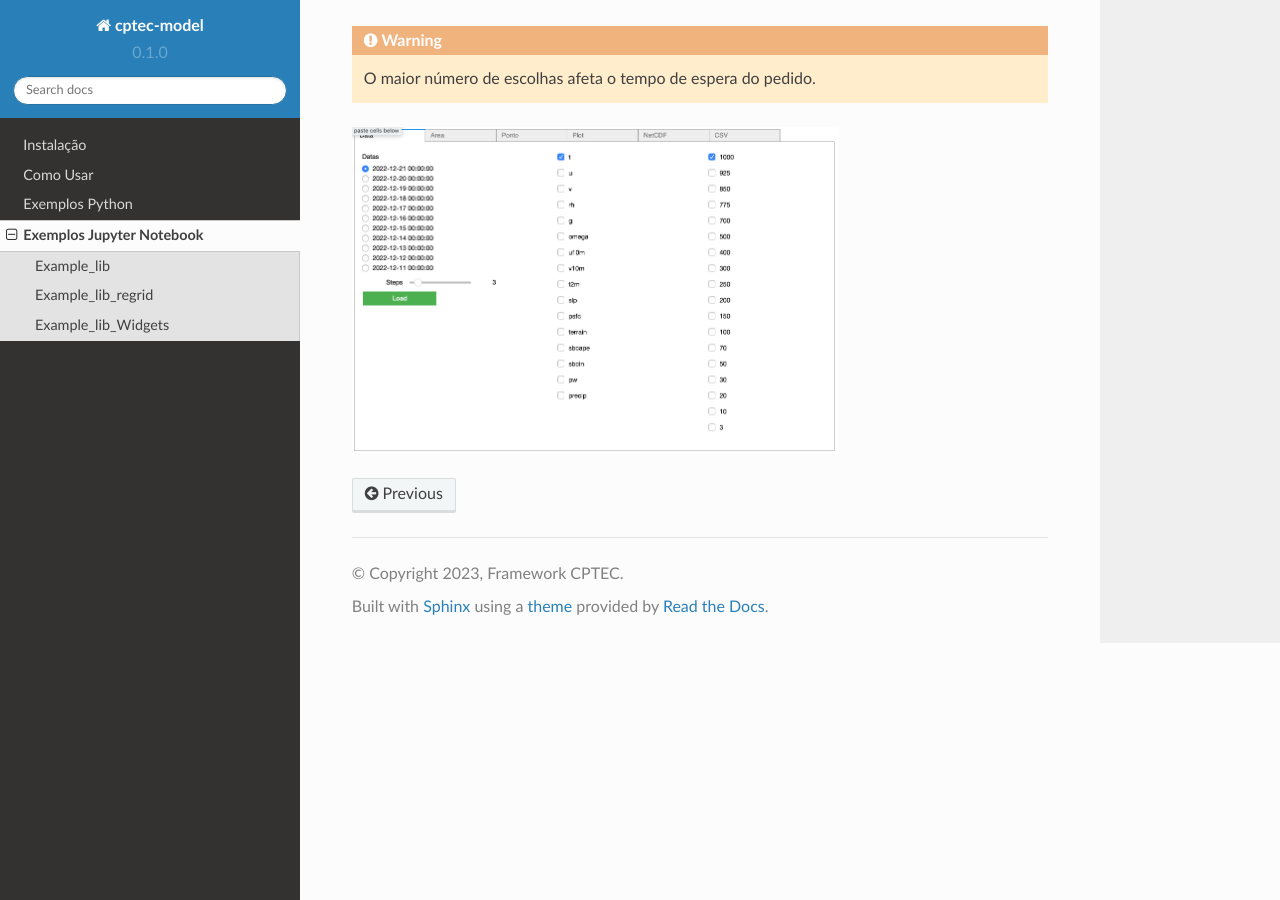
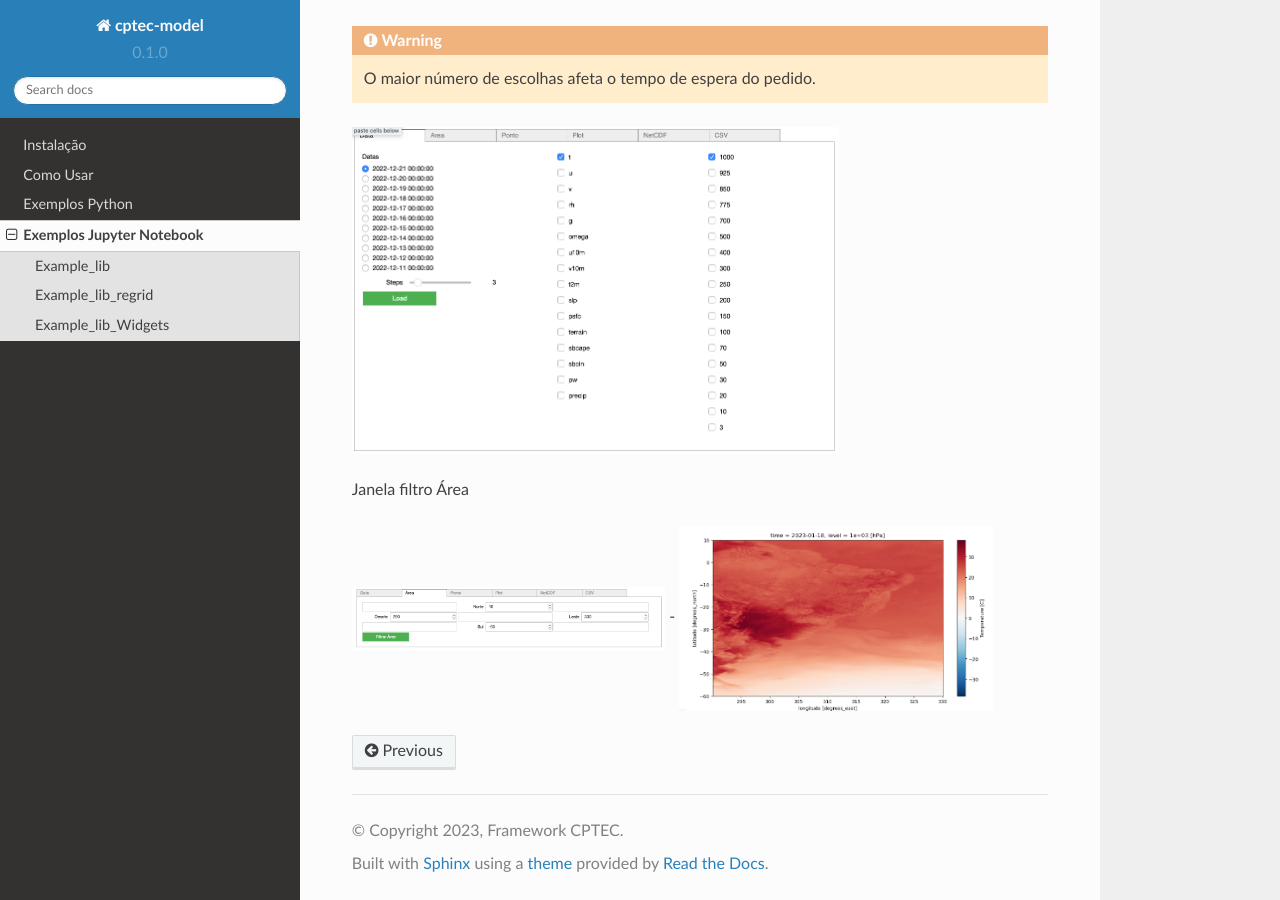
Before and after one commit to framework-CPTEC/tutorial, a Sphinx documentation site: the page built from docs/source/exampleNotebook.rst, in a window 1280 px wide and 900 px high, scrolled down 1278 px. Built offline with Sphinx 7.4.7 and the Read the Docs theme 2.0.0, drawn with Linux system fonts in a browser that asks for light colours; pages that are not in the unit, such as notebooks, are missing from menus.

Commit message:
Update exampleNotebook.rst

```diff
--- a/docs/source/exampleNotebook.rst
+++ b/docs/source/exampleNotebook.rst
@@ -67,3 +67,16 @@ Janela de Recuperação de Dados - Escolher  data, campo/campos, nivel/nîveis e
 
 .. image:: _static/pedido.png
    :width: 70%
+
+
+
+
+Janela filtro Área
+
+|pic31| - |pic32|
+
+.. |pic31| image:: _static/ex_3_1.png
+   :width: 45%
+
+.. |pic32| image:: _static/ex_3_2.png
+   :width: 45%
```
